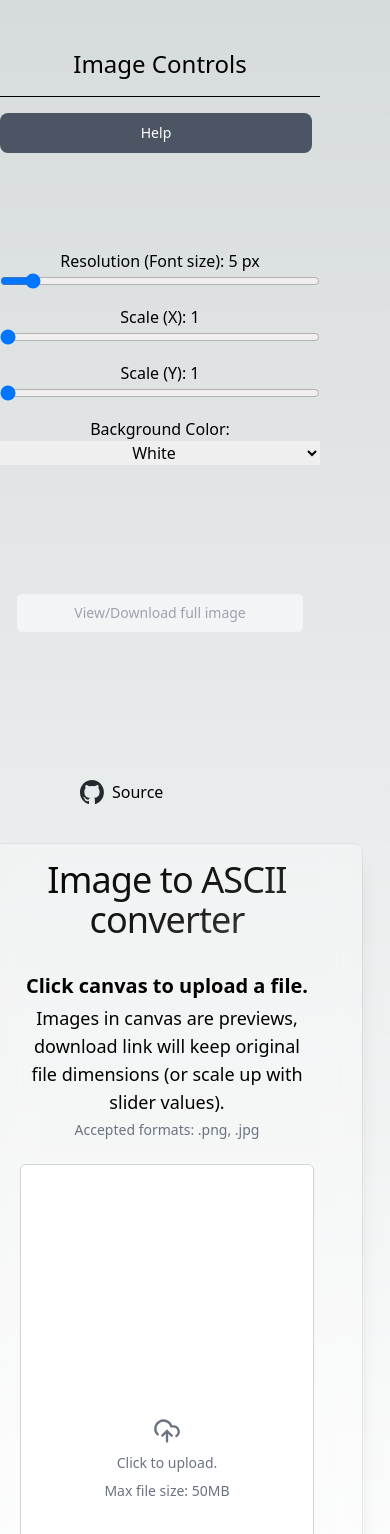
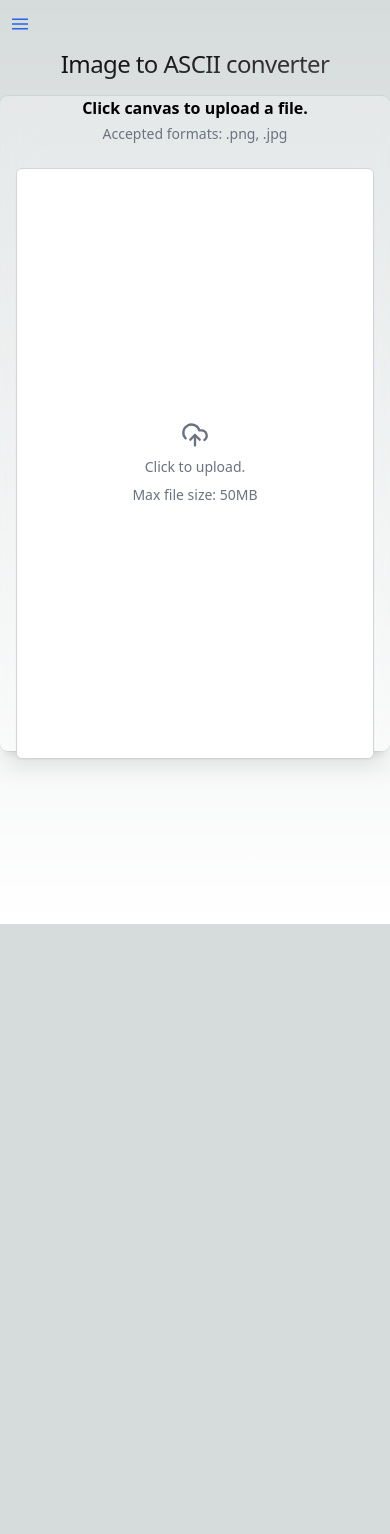
Before and after one commit to BrooklynWelsh/img-to-ascii, a Next.js app: page / in a window 390 px wide. Shown: the top 1534 px of the page. After the commit the page ends 924 px from the top, so only its background shows below. Built offline with nearby package versions, Linux system fonts and the light colour scheme.

Commit message:
Fixed layout for mobile.

```diff
--- a/app/page.tsx
+++ b/app/page.tsx
@@ -3,24 +3,63 @@ import Uploader from '@/components/uploader'
 import { Toaster } from '@/components/toaster'
 import Sliders from '@/components/Sliders'
 import { useState } from 'react'
+import React from 'react'
+import Source from '@/components/Source'
 
 export default function Home() {
   const [saving, setSaving] = useState(false)
   const [fileLink, setLink] = useState<string | undefined>(undefined)
+  const [hidden, setHidden] = useState(true)
 
+  const toggleMenu = (e: React.MouseEvent) => {
+    (e.target as HTMLElement).id === 'navbar-burger' ? setHidden(false): setHidden(true)
+  }
 
   return (
     <main>
-      <section className="relative flex min-h-screen h-full flex-col md:flex-row items-center justify-center">
+      <div className="md:hidden">
+        <button id="navbar-burger" className="flex items-center text-blue-600 pl-3 pt-4" onClick={(e: React.MouseEvent<HTMLElement>) => {toggleMenu(e)}}>
+          <svg className="pointer-events-none block h-4 w-4 fill-current" viewBox="0 0 20 20" xmlns="http://www.w3.org/2000/svg">
+            <title>Mobile menu</title>
+            <path d="M0 3h20v2H0V3zm0 6h20v2H0V9zm0 6h20v2H0v-2z"></path>
+          </svg>
+        </button>
+		  </div>
+
+      <div id="navbar" className={`${hidden ? 'hidden' : ''} md:hidden relative z-20`}>
+        <nav className="fixed top-0 left-0 bottom-0 flex flex-col w-5/6 max-w-sm py-6 px-6 bg-white border-r overflow-y-auto">
+          <div className="flex items-center mb-8">
+            <button id="navbar-close" onClick={(e: React.MouseEvent<HTMLElement>) => {toggleMenu(e)}}>
+              <svg className="h-6 w-6 text-gray-400 cursor-pointer hover:text-gray-500" xmlns="http://www.w3.org/2000/svg" fill="none" viewBox="0 0 24 24" stroke="currentColor">
+                <path strokeLinecap="round" strokeLinejoin="round" strokeWidth="2" d="M6 18L18 6M6 6l12 12"></path>
+              </svg>
+            </button>
+          </div>
+          <div className="w-[100%]">
+            <Sliders saving={saving} fileLink={fileLink}/>
+          </div>
+          <div className="md:hidden mt-auto">
+            <Source/>
+          </div>
+        </nav>
+      </div>
+      <h1 className="md:hidden pt-4 bg-gradient-to-br from-black via-[#171717] to-[#575757] bg-clip-text text-center text-2xl font-medium tracking-tight text-transparent">
+         Image to ASCII converter
+        </h1>
+      <section className="relative flex min-h-screen h-screen flex-col md:flex-row items-center md:justify-center">
+
         <Toaster />
-        <Sliders saving={saving} fileLink={fileLink}/>
-        <div className="flex flex-col bg-white/30 px-12 shadow-xl ring-1 ring-gray-900/5 rounded-lg backdrop-blur-lg max-w-full max-h-full h-screen  min-h-0 mr-14 w-full">
-        <h1 className="pt-4 pb-8 bg-gradient-to-br from-black via-[#171717] to-[#575757] bg-clip-text text-center text-4xl font-medium tracking-tight text-transparent xl:text-7xl">
+        <div className="hidden md:block">
+          <Sliders saving={saving} fileLink={fileLink}/>
+        </div>
+
+        <div className="flex flex-col bg-white/30 px-4 md:px-12 shadow-xl ring-1 ring-gray-900/5 rounded-lg backdrop-blur-lg max-w-full max-h-full md:h-screen  min-h-0 mt-4 md:mt-0 md:mr-14 w-full">
+        <h1 className="hidden md:block pt-4 pb-8 bg-gradient-to-br from-black via-[#171717] to-[#575757] bg-clip-text text-center text-4xl font-medium tracking-tight text-transparent xl:text-7xl">
          Image to ASCII converter
         </h1>
         <div className="space-y-1 mb-4 text-center">
-          <h2 className="text-xl font-semibold">Click canvas to upload a file.</h2>
-          <h3 className="text-lg font-medium">Images in canvas are previews, download link will keep original file dimensions (or scale up with slider values).</h3>
+          <h2 className="md:text-xl font-semibold">Click canvas to upload a file.</h2>
+          <h3 className="hidden md:block md:text-lg font-medium">Images in canvas are previews, download link will keep original file dimensions (or scale up with slider values).</h3>
           <p className="text-sm text-gray-500">
             Accepted formats: .png, .jpg
           </p>
--- a/components/Sliders.tsx
+++ b/components/Sliders.tsx
@@ -2,8 +2,7 @@
  * Contains sliders that control different options for the ASCII generation
  */
 'use client'
-import Link from "next/link"
-import Image from "next/image"
+import Source from "./Source"
 import { ChangeEvent, useMemo, useState } from "react"
 import LoadingDots from './loading-dots'
 import Help from "./Help"
@@ -39,8 +38,8 @@ export default function Sliders({saving, fileLink}: {saving: boolean, fileLink:
       }, [fileLink])
 
     return (
-        <section className="w-80 flex flex-col self-start text-center h-screen">
-            <h2 className="text-2xl md:text-3xl mb-4 mt-12">Image Controls</h2>
+        <section className="relative md:static top-10 w-[90%] md:h-screen md:w-80 flex shrink-1 flex-col self-start text-center ">
+            <h2 className="text-2xl md:text-3xl mb-4 md:mt-12">Image Controls</h2>
             <hr className="block border-black mb-4"/>
 
             <Help/>
@@ -68,7 +67,7 @@ export default function Sliders({saving, fileLink}: {saving: boolean, fileLink:
                 saveDisabled
                     ? 'cursor-not-allowed border-gray-200 bg-gray-100 text-gray-400'
                     : 'border-black bg-black text-white hover:bg-white hover:text-black'
-                } flex h-10 items-center justify-center rounded-md border text-sm transition-all focus:outline-none mt-32 mx-4`}
+                } flex h-10 items-center justify-center rounded-md border text-sm transition-all focus:outline-none mt-8 md:mt-32 mx-4`}
             >
                 {saving ? (
                 <LoadingDots color="#808080" />
@@ -76,22 +75,9 @@ export default function Sliders({saving, fileLink}: {saving: boolean, fileLink:
                 <p className="text-sm">View/Download full image</p>
                 )}
             </button>
+            <div className='hidden md:block'><Source/></div>
 
-            <div className="w-[100%] px-20 pb-10 flex justify-between place-self-end mt-auto ">
-                <Link
-                    href="https://github.com/vercel/examples/tree/main/storage/blob-starter"
-                    className="flex items-center space-x-2"
-                >
-                    <Image
-                    src="/github.svg"
-                    alt="GitHub Logo"
-                    width={24}
-                    height={24}
-                    priority
-                    />
-                    <p className="font-light">Source</p>
-                </Link>
-            </div>
+
         </section>
     )
 }
--- /dev/null
+++ b/components/Source.tsx
@@ -0,0 +1,22 @@
+import Link from "next/link"
+import Image from "next/image"
+
+export default function Source () {
+    return (
+        <div className="w-[100%] px-20 pb-10 flex justify-center  mt-32 ">
+            <Link
+                href="https://github.com/vercel/examples/tree/main/storage/blob-starter"
+                className="flex items-center space-x-2"
+            >
+                <Image
+                src="/github.svg"
+                alt="GitHub Logo"
+                width={24}
+                height={24}
+                priority
+                />
+                <p className="font-light">Source</p>
+            </Link>
+        </div>
+    )
+}
```
